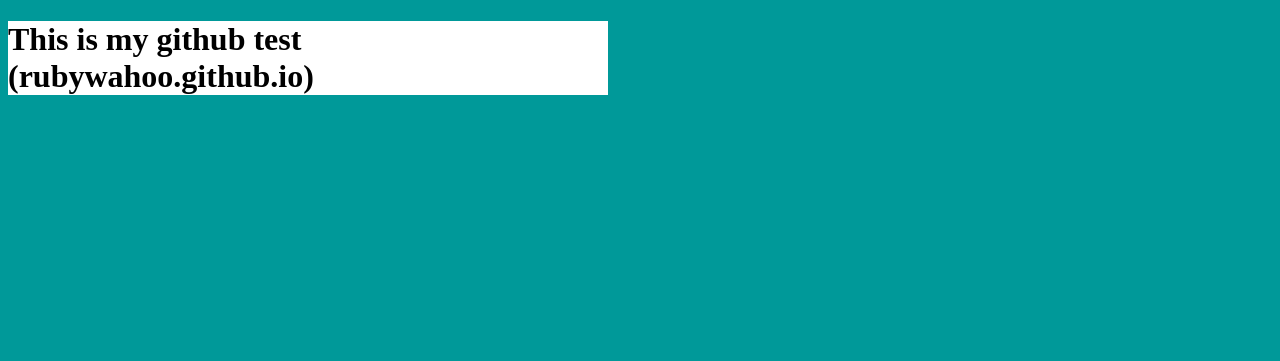
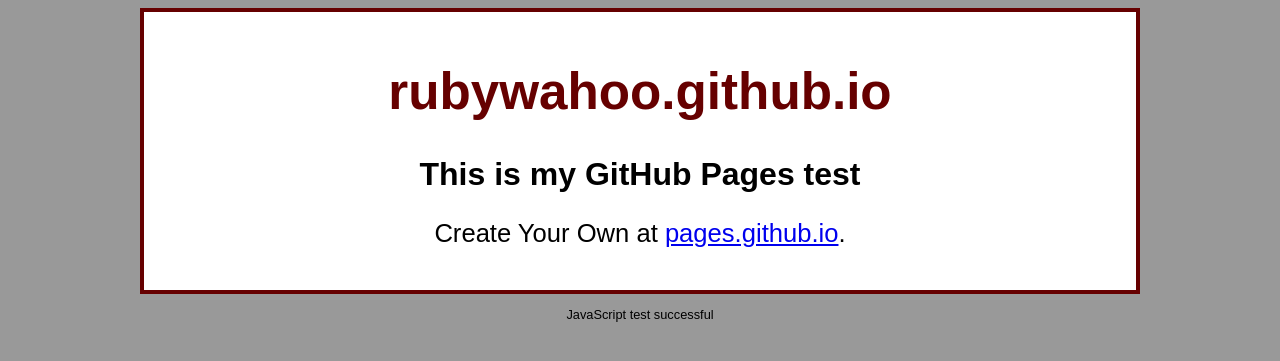
Before and after one commit to rubywahoo/rubywahoo.github.io, a PHP site: page / in a window 1280 px wide. Shown: the top 361 px of the page. Run offline with PHP 8.4, Linux system fonts and the light colour scheme.

Commit message:
CSS and HTML added
More content and CSS rules were added.

```diff
--- a/css/style.css
+++ b/css/style.css
@@ -1,8 +1,33 @@
 body {
-	background-color: #099;
+	background-color: #999;
+	font-family: Arial, Helvetica, sans-serif;
 }
 
 #wrapper {
-	width: 600px;
 	background-color: #fff;
+	border: 4px solid #600;
+	margin: 0 auto;
+	padding: 1rem;
+	width: 960px;
 }
+
+h1, h2, p {
+	text-align: center;
+}
+
+h1 {
+	color: #600;
+	font-size: 3.2rem;
+}
+
+h2 {
+	font-size: 2rem;
+}
+
+h2+p {
+	font-size: 1.6rem;
+}
+
+p {
+	font-size: .8rem;
+}
--- a/index.html
+++ b/index.html
@@ -7,10 +7,12 @@
     </head>
     <body>
     	<div id="wrapper">
-	        <h1>This is my github test (rubywahoo.github.io)</h1>
-        </div> <!-- end of #wrapper ->
+	        <h1>rubywahoo.github.io</h1>
+            <h2>This is my GitHub Pages test</h2>
+            <p>Create Your Own at <a href="http://pages.github.io">pages.github.io</a>.</p>
+        </div> <!-- end of #wrapper -->
         <script>
-		alert("JavaScript test successful");
+		document.write("<p>JavaScript test successful</p>");
 		</script>
     </body>
 </html>
```
